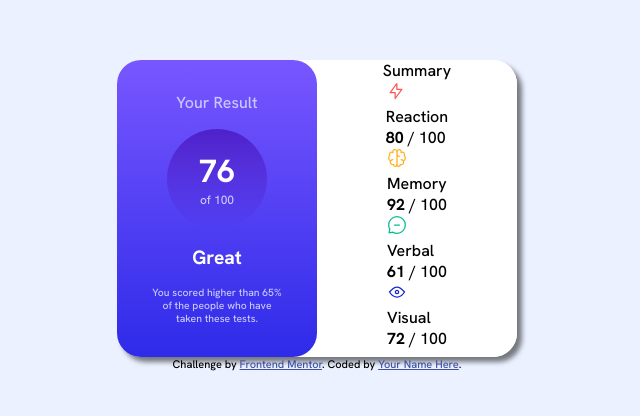
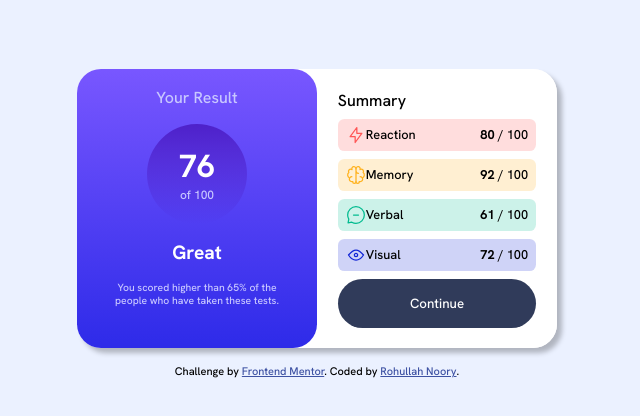
Before and after one commit to rohullahN/FrontendMentor, a plain HTML site: page results-summary-component-main/index.html in a window 1280 px wide. Shown: the part 184-600 px from the top of the page, without its empty margins (323-963 px from the left). Drawn offline with Linux system fonts and the light colour scheme.

Commit message:
Finish styling the summary section

```diff
--- a/results-summary-component-main/index.html
+++ b/results-summary-component-main/index.html
@@ -8,11 +8,6 @@
   <link rel="stylesheet" type="text/css" href="styles.css">
   <title>Frontend Mentor | Results summary component</title>
 
-  <!-- Feel free to remove these styles or customise in your own stylesheet 👍 -->
-  <style>
-    .attribution { font-size: 11px; text-align: center; }
-    .attribution a { color: hsl(228, 45%, 44%); }
-  </style>
 </head>
 <body>
   <div class="container">
@@ -26,50 +21,42 @@
       <p class="footer">You scored higher than 65% of the people who have taken these tests.</p>
     </div>
     <div class="summary">
-      <p>Summary</p>
+      <p class="title1">Summary</p>
+      <div class="reaction">
         <div>
           <img src="assets/images/icon-reaction.svg" alt="reaction">
           <p>Reaction</p>
+        </div>
         <p><b>80</b> / 100</p>
       </div>
+      <div class="memory">
         <div>
           <img src="assets/images/icon-memory.svg" alt="memory">
           <p>Memory</p>
+        </div>
         <p><b>92</b> / 100</p>
       </div>
+      <div class="verbal">
         <div>
           <img src="assets/images/icon-verbal.svg" alt="verbal">
           <p>Verbal</p>
+        </div>
         <p><b>61</b> / 100</p>
       </div>
+      <div class="visual">
         <div>
           <img src="assets/images/icon-visual.svg" alt="visual">
           <p>Visual</p>
+        </div>
         <p><b>72</b> / 100</p>
       </div>
+        <button>Continue</button>
     </div>
   </div>
 </body>
 
-<!--  Summary-->
-
-<!--  Reaction-->
-<!--  80 / 100-->
-
-<!--  Memory-->
-<!--  92 / 100-->
-
-<!--  Verbal-->
-<!--  61 / 100-->
-
-<!--  Visual-->
-<!--  72 / 100-->
-
-<!--  Continue-->
-
   <div class="attribution">
     Challenge by <a href="https://www.frontendmentor.io?ref=challenge" target="_blank">Frontend Mentor</a>.
-    Coded by <a href="#">Your Name Here</a>.
+    Coded by <a href="#">Rohullah Noory</a>.
   </div>
-<!--</body>-->
 </html>
--- a/results-summary-component-main/styles.css
+++ b/results-summary-component-main/styles.css
@@ -4,6 +4,7 @@
     margin: 0;
     padding: 0;
     box-sizing: border-box;
+    font-family: "Hanken Grotesk", sans-serif;
 }
 
 :root {
@@ -24,7 +25,7 @@
     --Dark-gray-blue: hsl(224, 30%, 27%);
 }
 body {
-    font-family: "Hanken Grotesk", sans-serif;
+
     background: var(--Pale-blue);
     display: flex;
     flex-direction: column;
@@ -35,8 +36,9 @@ body {
 
 .container {
     background: var(--White);
-    width: 400px;
-    box-shadow: 5px 5px 5px rgba(0,0,0,0.5);
+    width: 480px;
+    margin: 1rem;
+    box-shadow: 5px 5px 5px rgba(0,0,0,0.25);
     border-radius: 1.5rem;
     display: flex;
     flex-direction: row;
@@ -53,7 +55,7 @@ body {
     align-items: center;
     justify-content: center;
     gap: 1rem;
-    padding: 2rem;
+    padding: 0 1.5em 1.5em 1.5em;
 }
 
 .circle {
@@ -97,5 +99,108 @@ body {
     width: 50%;
     display: flex;
     flex-direction: column;
+    gap: 0.5rem;
+    padding: 1.3rem;
+}
+
+.summary .title1 {
+    text-align: start;
+}
+.reaction {
+    background: hsla(0, 100%, 67%, .2);
+    border-radius: 0.4rem;
+    height: 2rem;
+    display: flex;
+    justify-content: space-between;
     align-items: center;
+    width: 100%;
+    font-size: 0.8rem;
+    padding: 0.5rem;
 }
+.reaction div {
+    display: flex;
+}
+
+.reaction div p{
+    height: 20px;
+    text-align: center;
+    line-height: 20px;
+}
+.memory div p{
+    height: 20px;
+    text-align: center;
+    line-height: 20px;
+}
+.verbal div p{
+    height: 20px;
+    text-align: center;
+    line-height: 20px;
+}
+.visual div p{
+    height: 20px;
+    text-align: center;
+    line-height: 20px;
+}
+
+.memory {
+    background: hsla(39, 100%, 56%, .2);
+    border-radius: 0.4rem;
+    height: 2rem;
+    display: flex;
+    justify-content: space-between;
+    align-items: center;
+    width: 100%;
+    font-size: 0.8rem;
+    padding: 0.5rem;
+}
+.memory div {
+    display: flex;
+}
+
+.verbal {
+    background: hsla(166, 100%, 37%, .2);
+    border-radius: 0.4rem;
+    height: 2rem;
+    display: flex;
+    justify-content: space-between;
+    align-items: center;
+    width: 100%;
+    font-size: 0.8rem;
+    padding: 0.5rem;
+}
+.verbal div {
+    display: flex;
+}
+
+.visual {
+    background: hsla(234, 85%, 45%, .2);
+    border-radius: 0.4rem;
+    height: 2rem;
+    display: flex;
+    justify-content: space-between;
+    align-items: center;
+    width: 100%;
+    font-size: 0.8rem;
+    padding: 0.5rem;
+}
+.visual div {
+    display: flex;
+}
+
+button {
+    background: var(--Dark-gray-blue);
+    margin-top: auto;
+    border: none;
+    border-radius: 40px;
+    padding: 1rem;
+    color: var(--White);
+}
+
+
+.attribution {
+    font-size: 11px;
+    text-align: center;
+}
+.attribution a {
+    color: hsl(228, 45%, 44%);
+}
```
Lines whose indentation alone changed are shown as unchanged.
